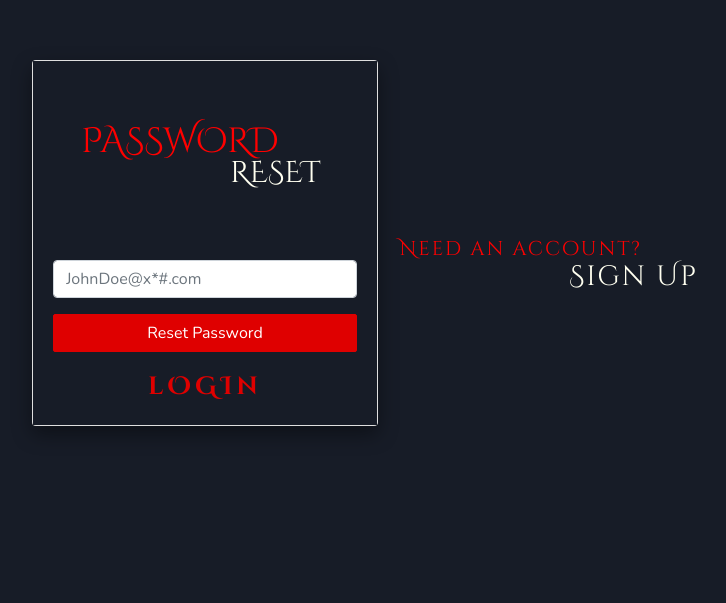
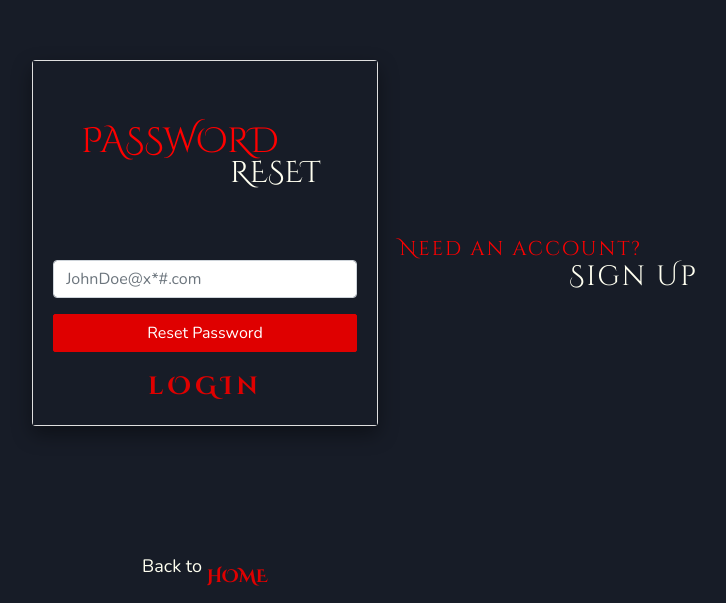
Before and after one commit to keithrinehart/final, a React (Create React App) app: page /forgot-password in a window 1280 px wide. Shown: the part 197-800 px from the top of the page, without its empty margins (435-1161 px from the left). Built offline with nearby package versions, Linux system fonts and the light colour scheme; no server answers; a web font is replaced by a local one.

Commit message:
added home link to signup login and forget password page

```diff
--- a/src/Auth/compo/ForgotPassword.js
+++ b/src/Auth/compo/ForgotPassword.js
@@ -70,6 +70,14 @@ export default function ForgotPassword() {
           </Link>
         </div>
       </Container>
+      <div className="forgot-p-flex-container">
+        <p className="forgot-p">
+          Back to{" "}
+          <Link className="forgot-p-link" to="/">
+            HOME
+          </Link>
+        </p>
+      </div>
     </>
   );
 }
--- a/src/Auth/compo/Login.js
+++ b/src/Auth/compo/Login.js
@@ -78,6 +78,14 @@ export default function Login() {
           </Link>
         </div>
       </Container>
+      <div className="login-p-flex-container">
+        <p className="login-p">
+          Back to{" "}
+          <Link className="login-p-link" to="/">
+            HOME
+          </Link>
+        </p>
+      </div>
     </>
   );
 }
--- a/src/Auth/compo/Signup.js
+++ b/src/Auth/compo/Signup.js
@@ -92,6 +92,14 @@ export default function Signup() {
           </Link>
         </div>
       </Container>
+      <div className="signup-p-flex-container">
+        <p className="signup-p">
+          Back to{" "}
+          <Link className="signup-p-link" to="/">
+            HOME
+          </Link>
+        </p>
+      </div>
     </>
   );
 }
--- a/src/custom.scss
+++ b/src/custom.scss
@@ -74,6 +74,36 @@ $dark: #171c27;
   text-decoration: underline rgb(231, 1, 1);
 }
 
+.login-p-flex-container {
+  position: absolute;
+  width: 100%;
+  height: auto;
+  justify-content: center;
+  text-align: center;
+  top: 805px;
+  left: 0px;
+  margin: 0 auto;
+  z-index: 100;
+}
+
+.login-p {
+  color: ivory;
+  font-size: 18px;
+}
+
+.login-p-link {
+  position: relative;
+  top: 10px;
+  font-family: "Cinzel Decorative", cursive;
+  font-weight: 600;
+}
+
+.login-p-link:hover {
+  color: ivory;
+  text-decoration: underline var(--primary);
+  transition: 0.3s;
+}
+
 // Sign-Up
 .card-signup {
   width: 1000px;
@@ -140,6 +170,36 @@ $dark: #171c27;
 #signup-password-control {
   position: relative;
   top: 70px;
+}
+
+.signup-p-flex-container {
+  position: absolute;
+  width: 100%;
+  height: auto;
+  justify-content: center;
+  text-align: center;
+  top: 825px;
+  left: 0px;
+  margin: 0 auto;
+  z-index: 100;
+}
+
+.signup-p {
+  color: ivory;
+  font-size: 18px;
+}
+
+.signup-p-link {
+  position: relative;
+  top: 10px;
+  font-family: "Cinzel Decorative", cursive;
+  font-weight: 600;
+}
+
+.signup-p-link:hover {
+  color: ivory;
+  text-decoration: underline var(--primary);
+  transition: 0.3s;
 }
 
 // Forgotten Password
@@ -221,6 +281,36 @@ $dark: #171c27;
   font-weight: 500;
 }
 
+.forgot-p-flex-container {
+  position: absolute;
+  width: 100%;
+  height: auto;
+  justify-content: center;
+  text-align: center;
+  top: 750px;
+  left: 0px;
+  margin: 0 auto;
+  z-index: 100;
+}
+
+.forgot-p {
+  color: ivory;
+  font-size: 18px;
+}
+
+.forgot-p-link {
+  position: relative;
+  top: 10px;
+  font-family: "Cinzel Decorative", cursive;
+  font-weight: 600;
+}
+
+.forgot-p-link:hover {
+  color: ivory;
+  text-decoration: underline var(--primary);
+  transition: 0.3s;
+}
+
 /***********OPEN-HAMBURGER***********/
 .ham-li {
   text-decoration: underline #171c27;
```
